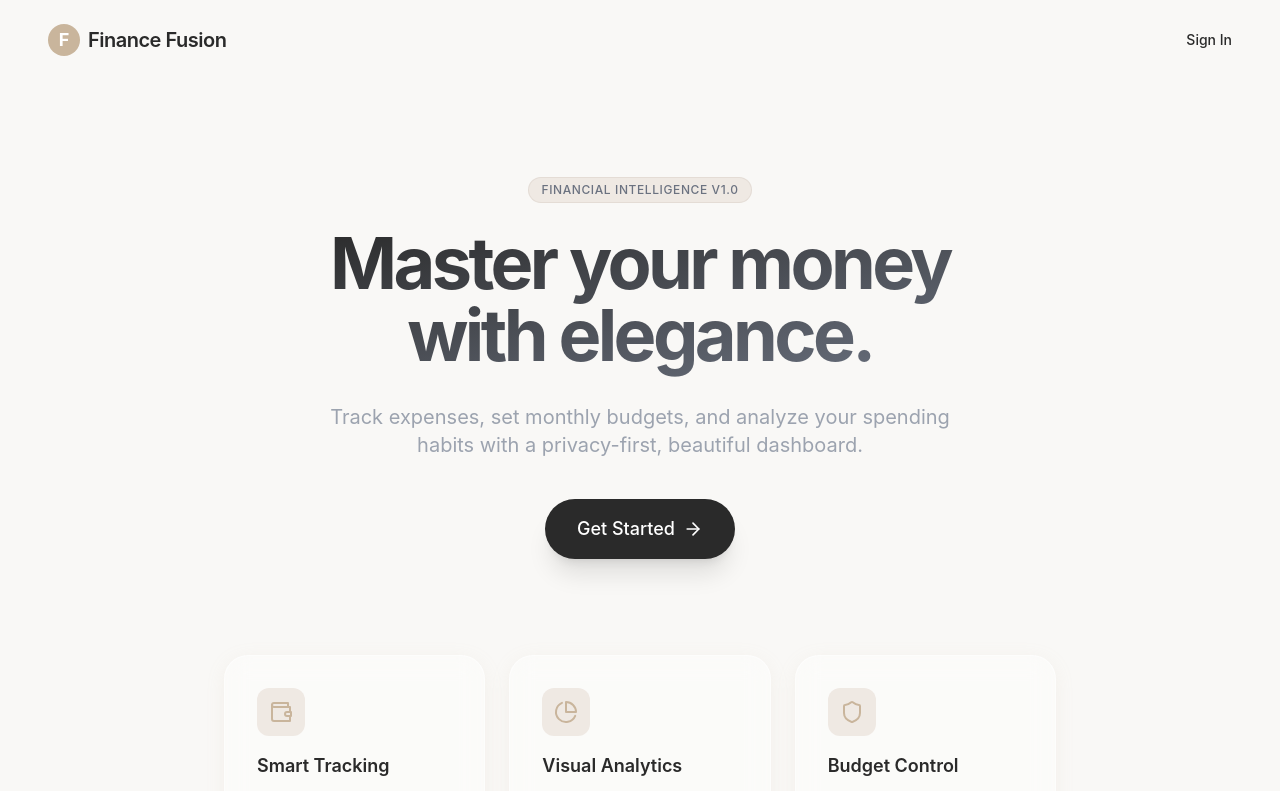
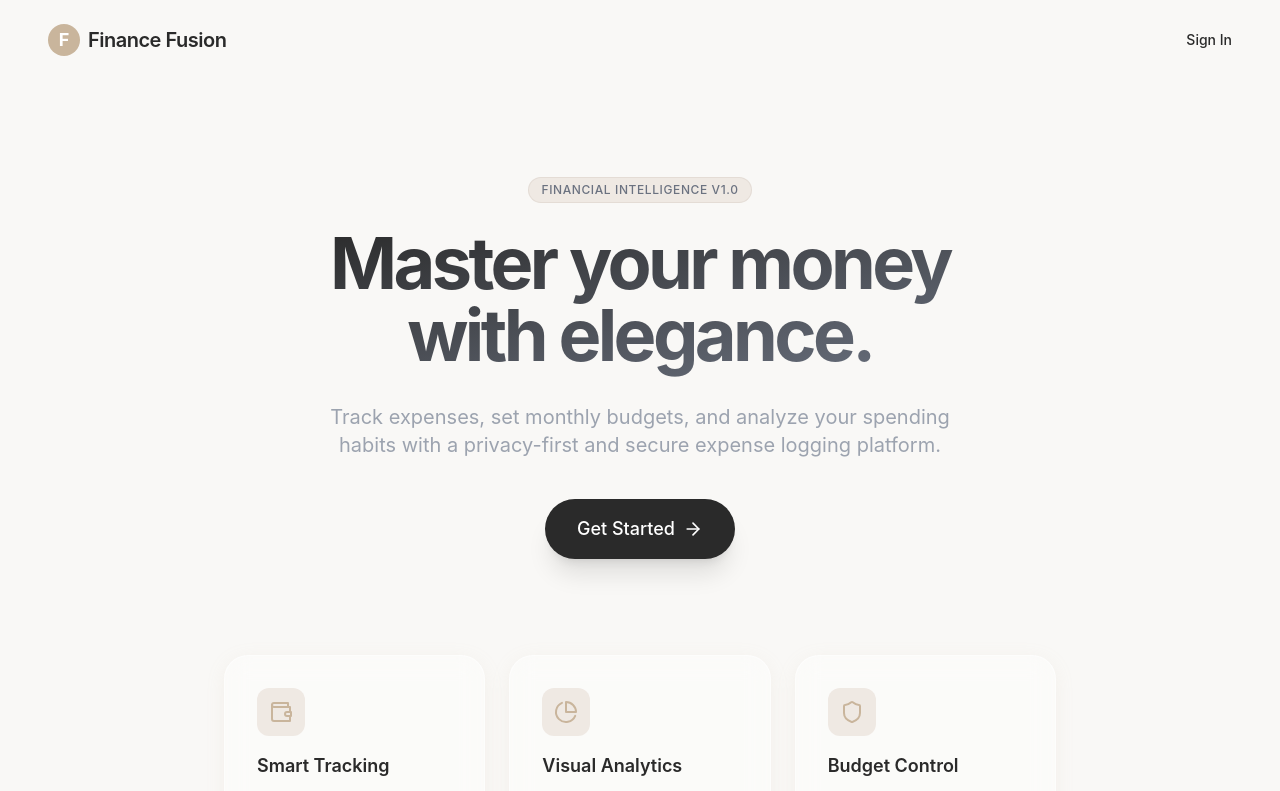
Before and after one commit to ostadsanjoy/FinanceFusion, a React (Vite) app in the folder frontend/: page / in a window 1280 px wide. Shown: the top 791 px of the page. Built offline with nearby package versions, Linux system fonts and the light colour scheme; no server answers.

Commit message:
minor change

```diff
--- a/frontend/src/features/landing/LandingPage.jsx
+++ b/frontend/src/features/landing/LandingPage.jsx
@@ -35,7 +35,7 @@ const LandingPage = () => {
                 Master your money <br /> with elegance.
             </h1>
             <p className="text-lg md:text-xl text-gray-400 mb-10 max-w-2xl mx-auto leading-relaxed">
-              Track expenses, set monthly budgets, and analyze your spending habits with a privacy-first, beautiful dashboard.
+              Track expenses, set monthly budgets, and analyze your spending habits with a privacy-first and secure expense logging platform.
             </p>
 
             <div className="flex flex-col md:flex-row gap-4 justify-center items-center">
```
